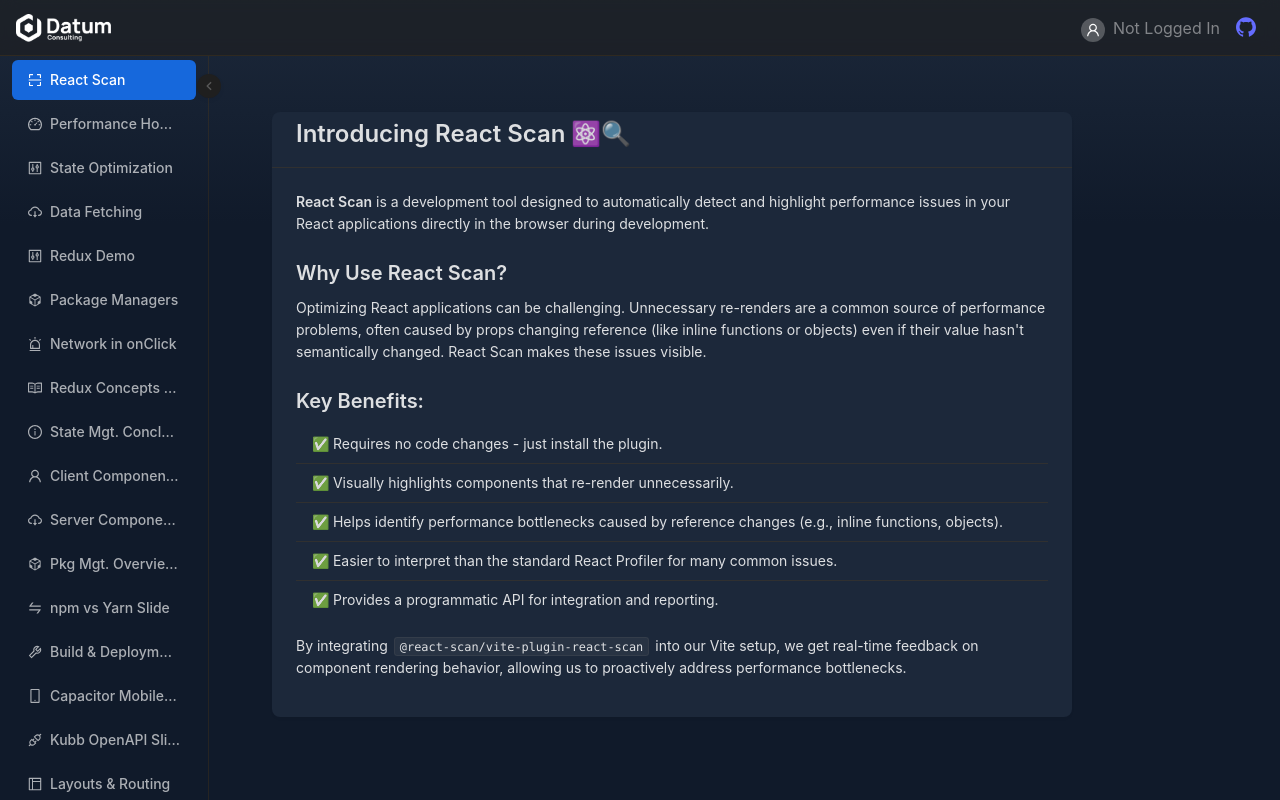
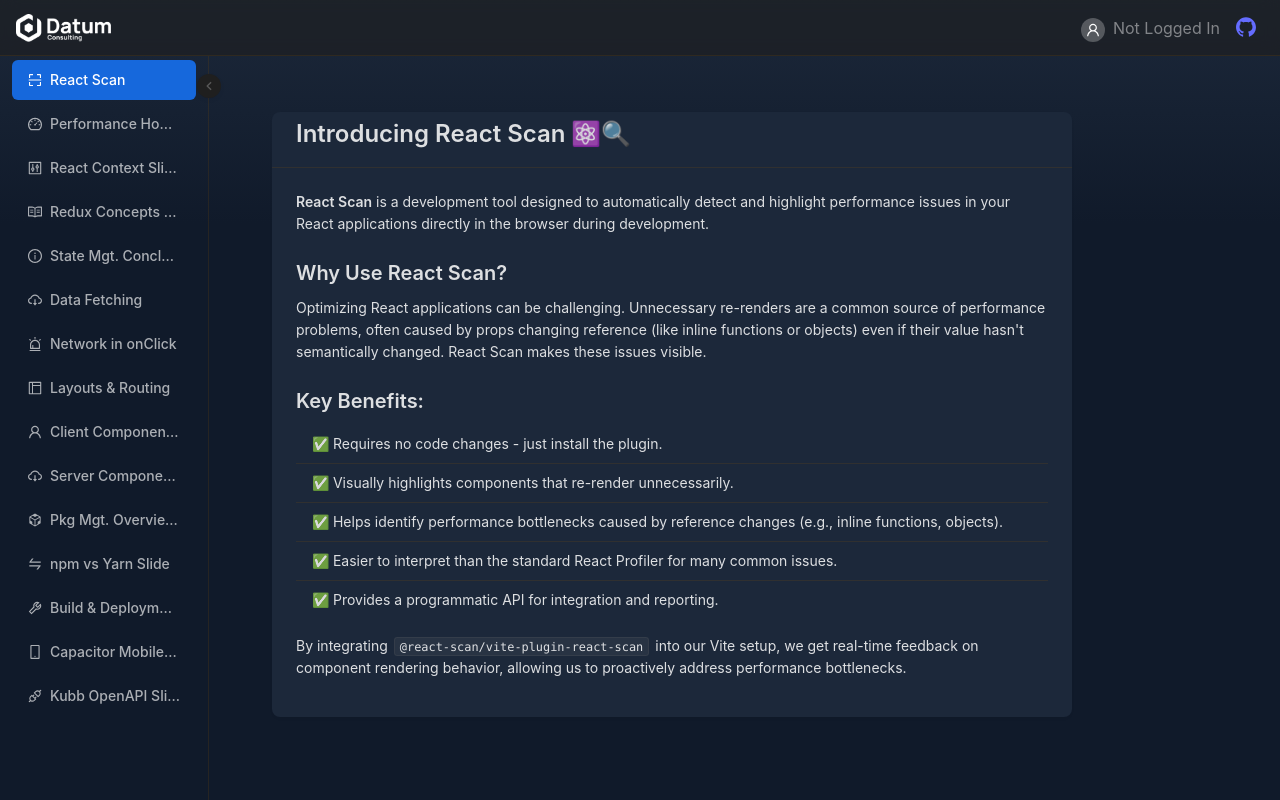
Before and after one commit to curlyz/frontend-101, a React (Vite) app: page /react-scan in a window 1280 px wide. Built offline with nearby package versions, Linux system fonts and the light colour scheme; what use-context-selector would draw is missing.

Commit message:
fix: remove redundant tab in sidebar

```diff
--- a/src/layouts/MainLayout.tsx
+++ b/src/layouts/MainLayout.tsx
@@ -49,30 +49,9 @@
     },
     {
       path: "/state-optimization",
-      name: "State Optimization",
+      name: "React Context Slide",
       icon: <ControlOutlined />,
     },
-    {
-      path: "/data-fetching",
-      name: "Data Fetching",
-      icon: <CloudDownloadOutlined />,
-    },
-    {
-      path: "/redux-demo",
-      name: "Redux Demo",
-      icon: <ControlOutlined />,
-    },
-    {
-      path: "/package-managers",
-      name: "Package Managers",
-      icon: <CodeSandboxOutlined />,
-    },
-    {
-      path: "/network-in-onclick",
-      name: "Network in onClick",
-      icon: <AlertOutlined />,
-    },
-    // Flattened Slide Routes
     {
       path: "/redux-concepts",
       name: "Redux Concepts Slide",
@@ -82,6 +61,21 @@
       path: "/state-mgt-conclusion",
       name: "State Mgt. Conclusion Slide",
       icon: <InfoCircleOutlined />,
+    },
+    {
+      path: "/data-fetching",
+      name: "Data Fetching",
+      icon: <CloudDownloadOutlined />,
+    },
+    {
+      path: "/network-in-onclick",
+      name: "Network in onClick",
+      icon: <AlertOutlined />,
+    },
+    {
+      path: "/layout-routing",
+      name: "Layouts & Routing",
+      icon: <LayoutOutlined />,
     },
     {
       path: "/client-components",
@@ -117,11 +111,6 @@
       path: "/kubb",
       name: "Kubb OpenAPI Slide",
       icon: <ApiOutlined />,
-    },
-    {
-      path: "/layout-routing",
-      name: "Layouts & Routing",
-      icon: <LayoutOutlined />,
     },
   ],
 };
```
